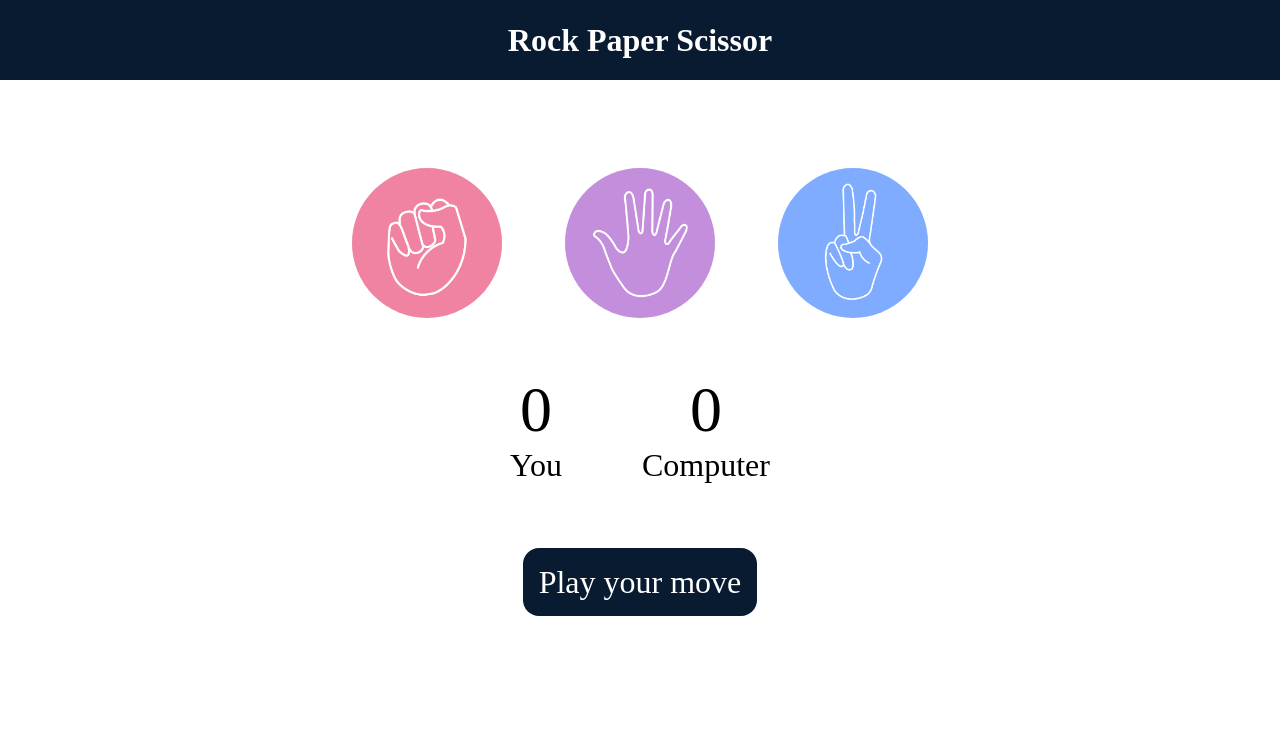
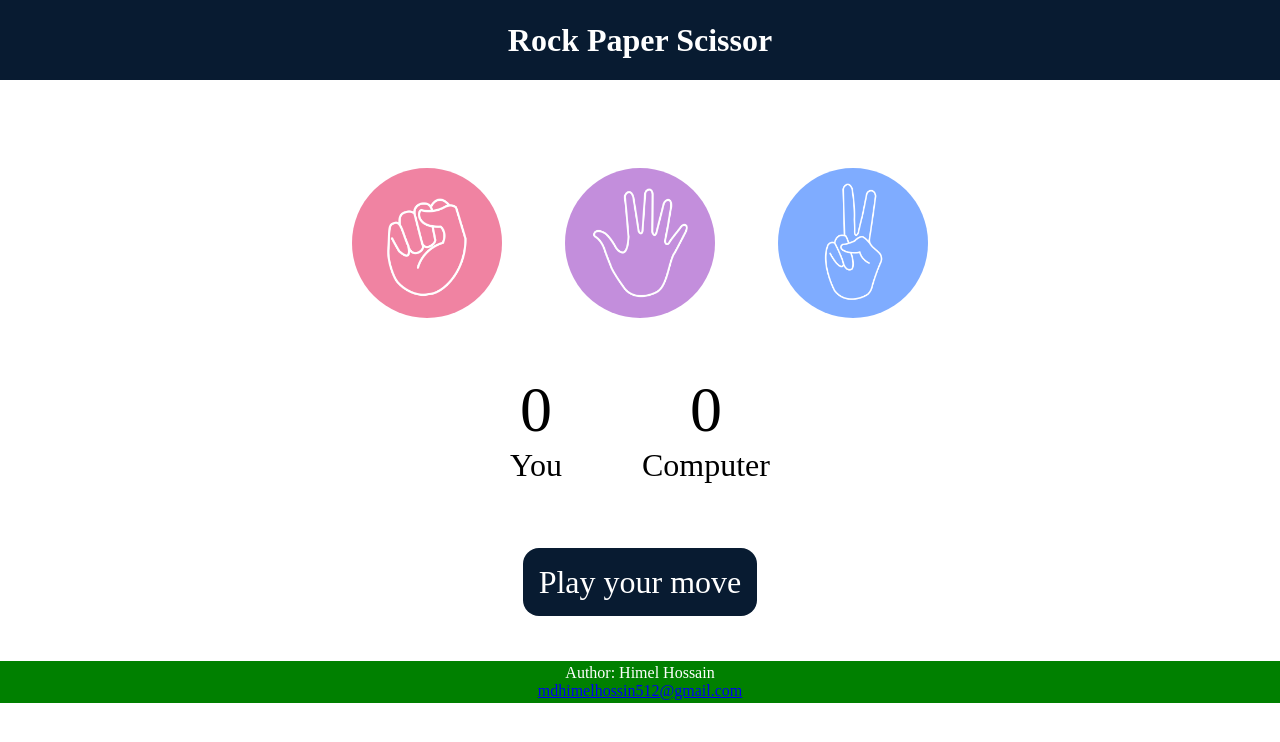
Before and after one commit to Himel-032/Rock_paper_scissors_game, a plain HTML site: page index.html in a window 1280 px wide. Drawn offline with Linux system fonts and the light colour scheme.

Commit message:
footer added

```diff
--- a/index.html
+++ b/index.html
@@ -31,7 +31,11 @@
     <div class="msg-container">
         <p id="msg">Play your move</p>
     </div>
-
+    <footer>
+        <p>Author: Himel Hossain<br>
+            <a href="mailto:mdhimelhossin512@gmail.com">mdhimelhossin512@gmail.com</a>
+        </p>
+    </footer>
     <script src="app.js"></script>
 </body>
 </html>
--- a/style.css
+++ b/style.css
@@ -61,3 +61,13 @@ img{
     padding: 1rem;
     border-radius: 1rem;
 }
+
+footer {
+
+    text-align: center;
+    padding: 3px;
+    background-color: green;
+    color: white;
+    margin-top: 60px;
+    margin-bottom: 0px
+}
```
